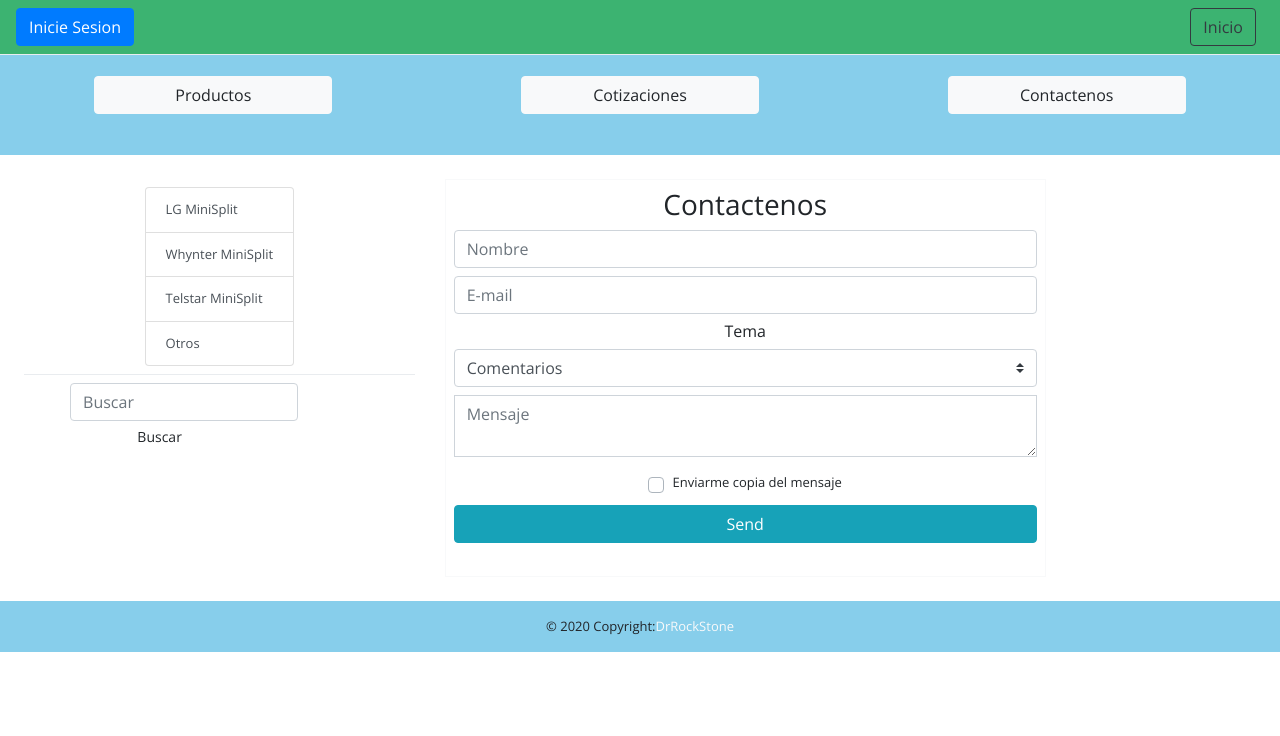
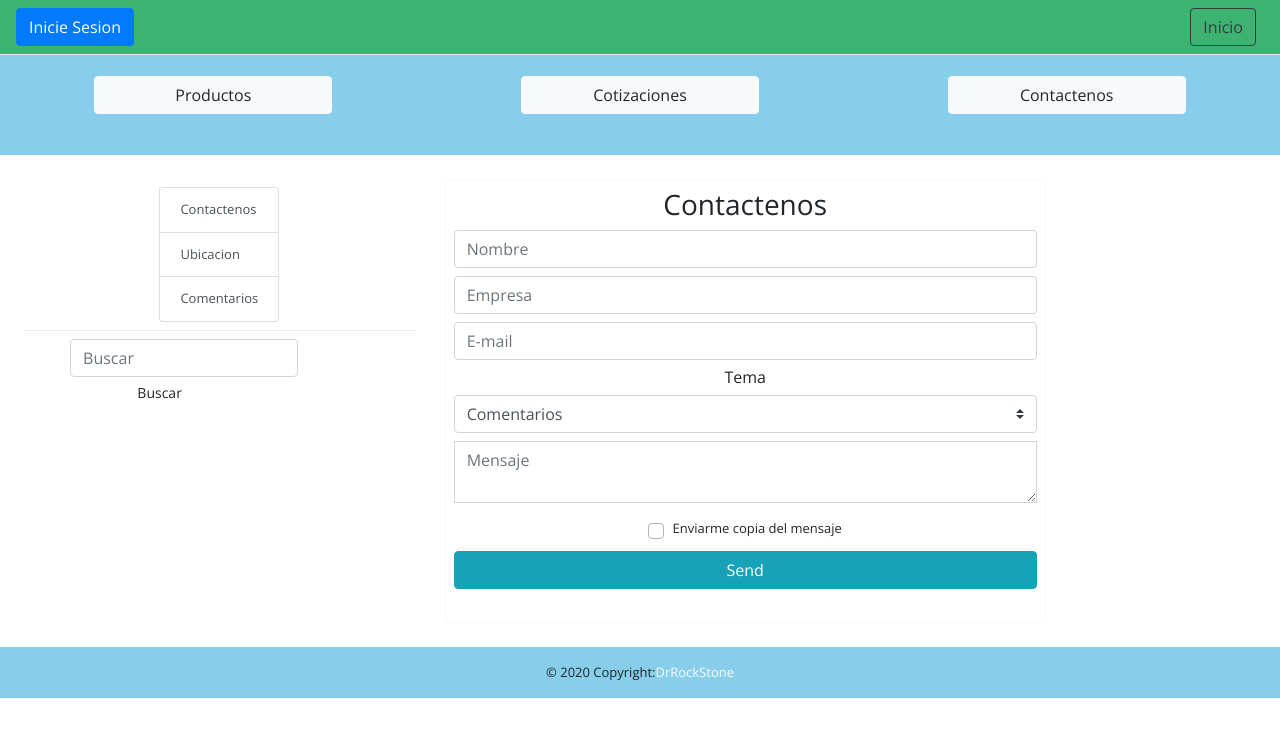
Before and after one commit to DevPiedra/ProyectoE, a plain HTML site: page cont-corp.html in a window 1280 px wide. Drawn offline with nearby package versions, Linux system fonts and the light colour scheme.

Commit message:
Mejora Contacto

```diff
--- a/cont-corp.html
+++ b/cont-corp.html
@@ -54,10 +54,9 @@
     <div class="col-4">
         <div class="row justify-content-center mt-2">
             <div class="list-group ">
-                <a href="#" class="list-group-item list-group-item-action">LG MiniSplit</a>
-                <a href="#" class="list-group-item list-group-item-action">Whynter MiniSplit</a>
-                <a href="#" class="list-group-item list-group-item-action">Telstar MiniSplit</a>
-                <a href="#" class="list-group-item list-group-item-action">Otros</a>
+                <a href="#" onclick="changeDiv(1)" class="list-group-item list-group-item-action">Contactenos</a>
+                <a href="#" onclick="changeDiv(2)" class="list-group-item list-group-item-action">Ubicacion</a>
+                <a href="#" onclick="changeDiv(3)" class="list-group-item list-group-item-action">Comentarios</a>
             </div>
         </div>
         <div class="dropdown-divider"></div>
@@ -70,16 +69,14 @@
     </div>
     <div class="col-6">
 <!-- Default form contact -->
-    <form class="text-center border border-light p-2" action="#!">
+<form class="text-center border border-light p-2" id="Op1" action="#!">
         <p class="h3 mb-2">Contactenos</p>
-
     <!-- Name -->
         <input type="text" id="defaultContactFormName" class="form-control mb-2" placeholder="Nombre">
     <!-- Empresa -->
-        <!-- <input type="text" id="defaultContactFormName" class="form-control mb-2" placeholder="Empresa"> -->
+        <input type="text" id="defaultContactFormName" class="form-control mb-2" placeholder="Empresa">
     <!-- Email -->
         <input type="email" id="defaultContactFormEmail" class="form-control mb-2" placeholder="E-mail">
-
     <!-- Subject -->
         <label class="h6">Tema</label>
             <select class="browser-default custom-select mb-2">
@@ -89,22 +86,25 @@
                 <option value="3">Consultas</option>
                 <option value="4">Pedido Especial</option>
             </select>
-
     <!-- Message -->
         <div class="form-group">
             <textarea class="form-control rounded-0" id="exampleFormControlTextarea2" rows="2" placeholder="Mensaje"></textarea>
         </div>
-
     <!-- Copy -->
         <div class="custom-control custom-checkbox mb-2">
             <input type="checkbox" class="custom-control-input" id="defaultContactFormCopy">
             <label class="custom-control-label" for="defaultContactFormCopy">Enviarme copia del mensaje</label>
         </div>
-
     <!-- Send button -->
         <button class="btn btn-info btn-block" type="submit">Send</button>
+</form>
+<!-- Maps -->
+<div class="row" id="Op2" style="display: none;">
+    <div class="col">
+        <iframe src="https://www.google.com/maps/embed?pb=!1m18!1m12!1m3!1d3925.0275062864152!2d-84.42745988583135!3d10.339683769931693!2m3!1f0!2f0!3f0!3m2!1i1024!2i768!4f13.1!3m3!1m2!1s0x8fa0659b0b2cc0ef%3A0xd0e2f9ce44a21ca6!2sBarrio%20El%20Campo%2C%20Alajuela%20Province%2C%20San%20Carlos!5e0!3m2!1sen!2scr!4v1581734118113!5m2!1sen!2scr" width="600" height="450" frameborder="0" style="border:0;" allowfullscreen=""></iframe>
+    </div>
+</div>
 
-    </form>
 
     <!-- <div class="row pictfront my-2 justify-content-center">
             <img src="./img/home02.jpg" alt=""> -->
```
Also changed, not shown: cont-home.html (+10 -12 lines). Lines whose indentation alone changed are shown as unchanged.
